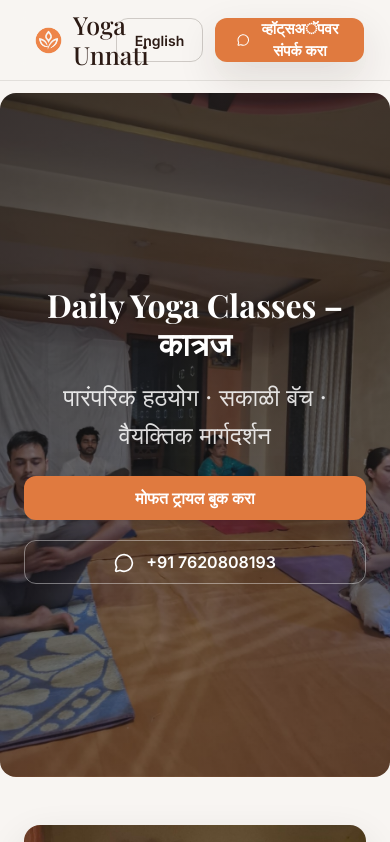
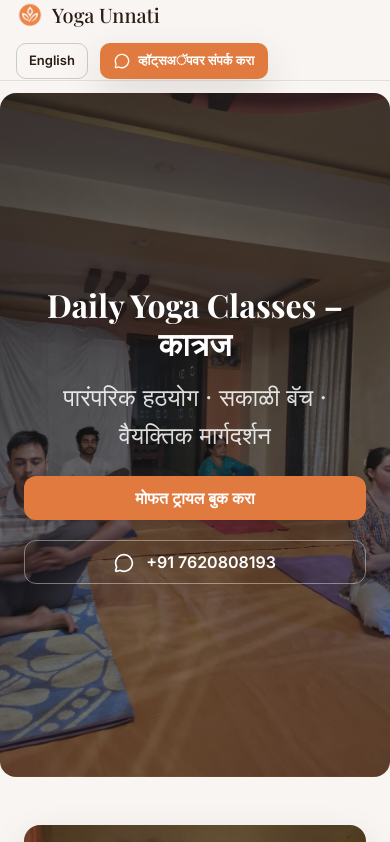
Before and after one commit to hoarfrost31/YogaUnnati-Reg-Sessions-, a plain HTML site: page regsessions-mr/index.html in a window 390 px wide. Shown: the top 842 px of the page. Drawn offline with nearby package versions, Linux system fonts and the light colour scheme.

Commit message:
Improve mobile header spacing

```diff
--- a/regsessions-mr/index.html
+++ b/regsessions-mr/index.html
@@ -80,22 +80,22 @@
   </head>
   <body class="bg-brand-bg text-brand-dark">
     <nav class="sticky top-0 z-40 border-b border-brand-dark/10 bg-brand-bg/90 backdrop-blur-md">
-      <div class="mx-auto flex h-[80px] max-w-[1200px] items-center justify-between px-8">
+      <div class="mx-auto flex h-[80px] max-w-[1200px] flex-wrap items-center justify-between gap-3 px-4 sm:px-8">
         <div class="flex items-center gap-2">
-          <img src="../images/logo.png" alt="Yoga Unnati" class="h-[33px] w-[33px] rounded-xl sm:h-[44px] sm:w-[44px]" loading="lazy" />
-          <span class="font-heading text-[25px] font-medium leading-[1.2] sm:text-[31px]">Yoga Unnati</span>
+          <img src="../images/logo.png" alt="Yoga Unnati" class="h-[28px] w-[28px] rounded-xl sm:h-[44px] sm:w-[44px]" loading="lazy" />
+          <span class="font-heading text-[20px] font-medium leading-[1.2] sm:text-[31px]">Yoga Unnati</span>
         </div>
         <div class="flex items-center gap-3">
           <a
             href="../regsessions/"
-            class="inline-flex h-11 items-center rounded-[12px] border border-brand-dark/20 px-[18px] text-[14px] font-semibold text-brand-dark transition hover:bg-brand-dark/5"
+            class="inline-flex h-9 items-center rounded-[10px] border border-brand-dark/20 px-[12px] text-[13px] font-semibold text-brand-dark transition hover:bg-brand-dark/5 sm:h-11 sm:rounded-[12px] sm:px-[18px] sm:text-[14px]"
           >
             English
           </a>
           <button
-            class="inline-flex h-11 items-center gap-2 rounded-[12px] bg-brand-primary px-[22px] text-[15px] font-semibold text-brand-white shadow-soft transition hover:scale-[1.03] hover:bg-[#c96a34]"
+            class="inline-flex h-9 items-center gap-2 rounded-[10px] bg-brand-primary px-[14px] text-[13px] font-semibold text-brand-white shadow-soft transition hover:scale-[1.03] hover:bg-[#c96a34] sm:h-11 sm:rounded-[12px] sm:px-[22px] sm:text-[15px]"
           >
-            <i data-lucide="message-circle" class="h-5 w-5 text-brand-white"></i>
+            <i data-lucide="message-circle" class="h-4 w-4 text-brand-white sm:h-5 sm:w-5"></i>
             व्हॉट्सअॅपवर संपर्क करा
           </button>
         </div>
```
Also changed, not shown: regsessions/index.html (+6 -6 lines).
